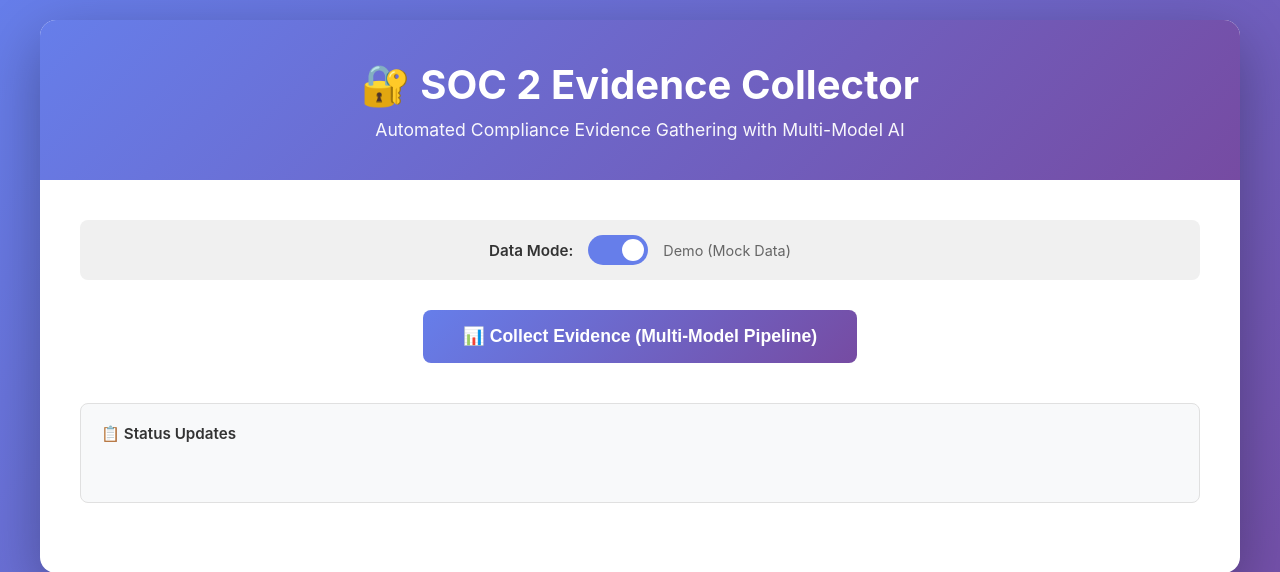
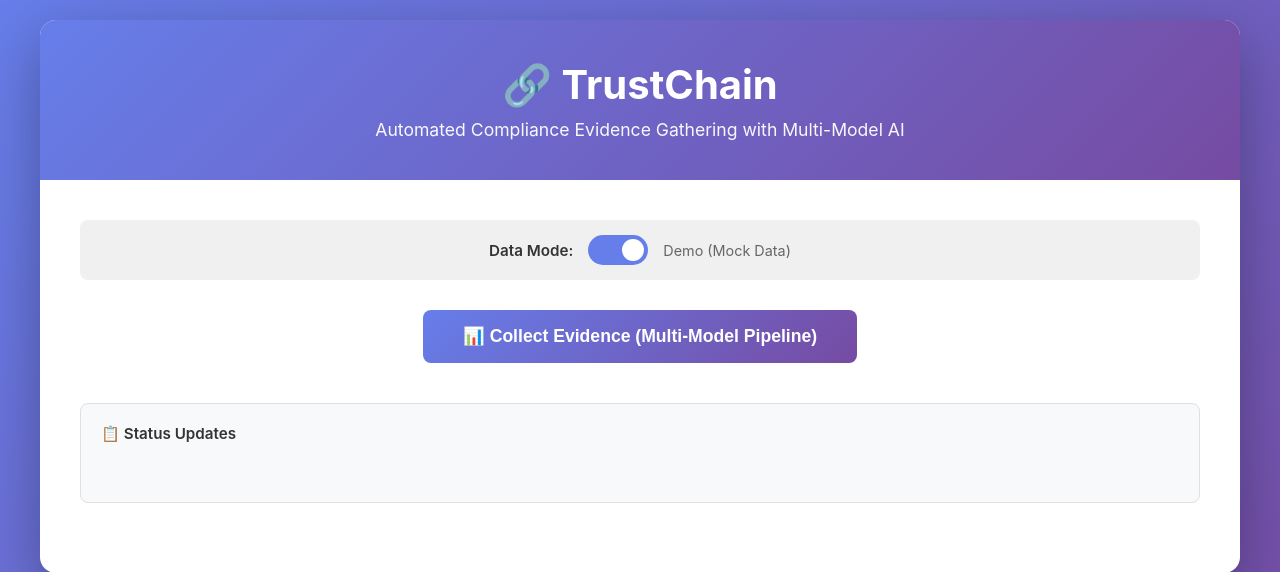
Before and after one commit to manidweepsharma/TrustChain, a Flask app: page / in a window 1280 px wide. Shown: the top 572 px of the page. Run offline with Flask 3, Linux system fonts and the light colour scheme.

Commit message:
Rebrand to TrustChain
- Title: SOC 2 Evidence Collector → TrustChain - Compliance Intelligence
- Header: 🔐 SOC 2 Evidence Collector → 🔗 TrustChain
- Package name: SOC 2 EVIDENCE PACKAGE → TRUSTCHAIN EVIDENCE PACKAGE
- Subtitle: Automated Compliance Evidence Gathering with Multi-Model AI

Co-Authored-By: Claude Haiku 4.5 <noreply@anthropic.com>

```diff
--- a/templates/index.html
+++ b/templates/index.html
@@ -3,7 +3,7 @@
 <head>
     <meta charset="UTF-8">
     <meta name="viewport" content="width=device-width, initial-scale=1.0">
-    <title>SOC 2 Evidence Collector</title>
+    <title>TrustChain - Compliance Intelligence</title>
     <style>
         * {
             margin: 0;
@@ -308,7 +308,7 @@
 <body>
     <div class="container">
         <div class="header">
-            <h1>🔐 SOC 2 Evidence Collector</h1>
+            <h1>🔗 TrustChain</h1>
             <p>Automated Compliance Evidence Gathering with Multi-Model AI</p>
         </div>
 
@@ -452,7 +452,7 @@
             const analysis = document.getElementById('analysisContent').textContent;
             const report = document.getElementById('reportContent').textContent;
 
-            const content = `SOC 2 EVIDENCE PACKAGE
+            const content = `TRUSTCHAIN EVIDENCE PACKAGE
 Generated: ${new Date().toISOString()}
 
 === STRUCTURED DATA EXTRACTION (GPT-4) ===
```
